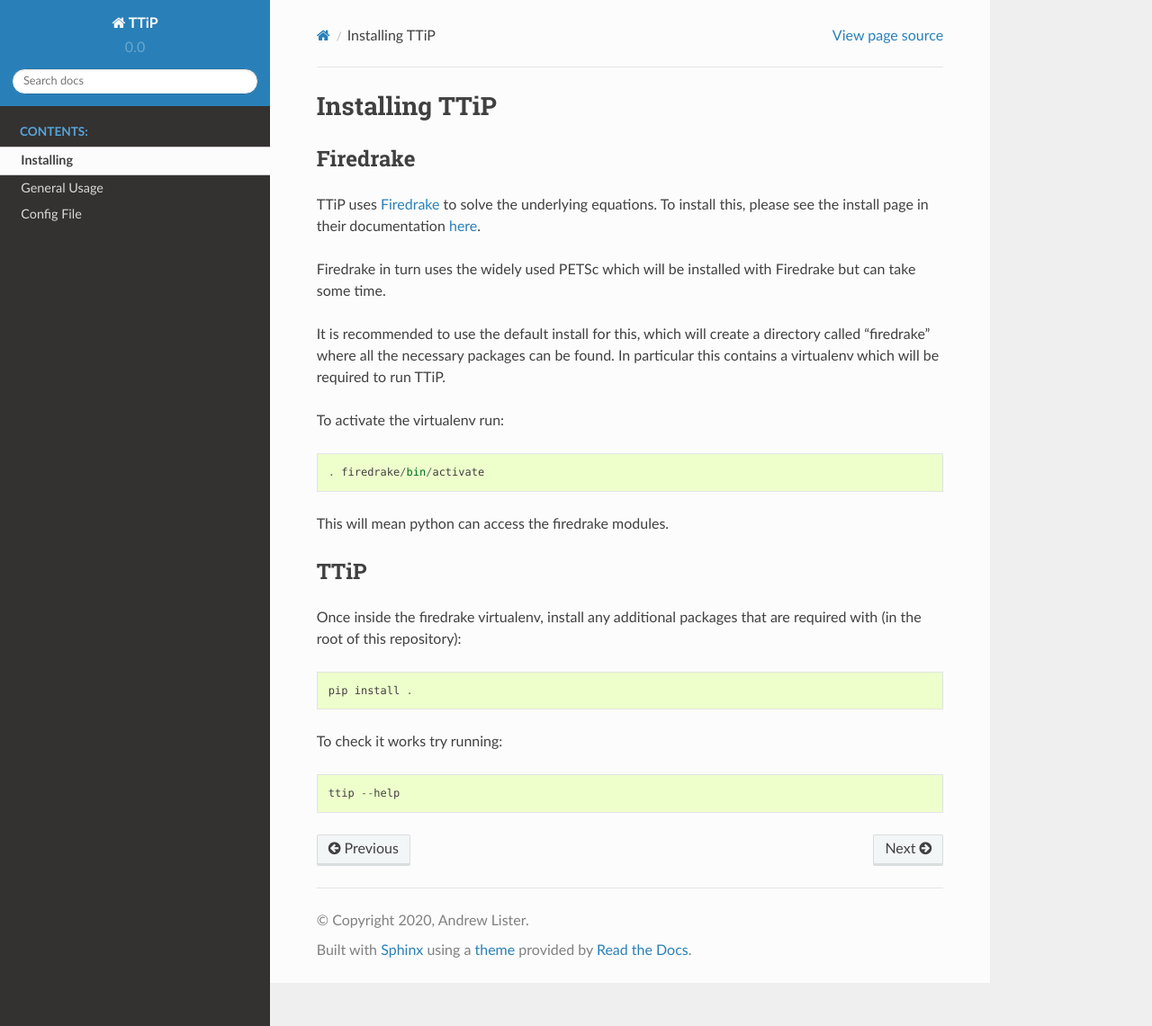
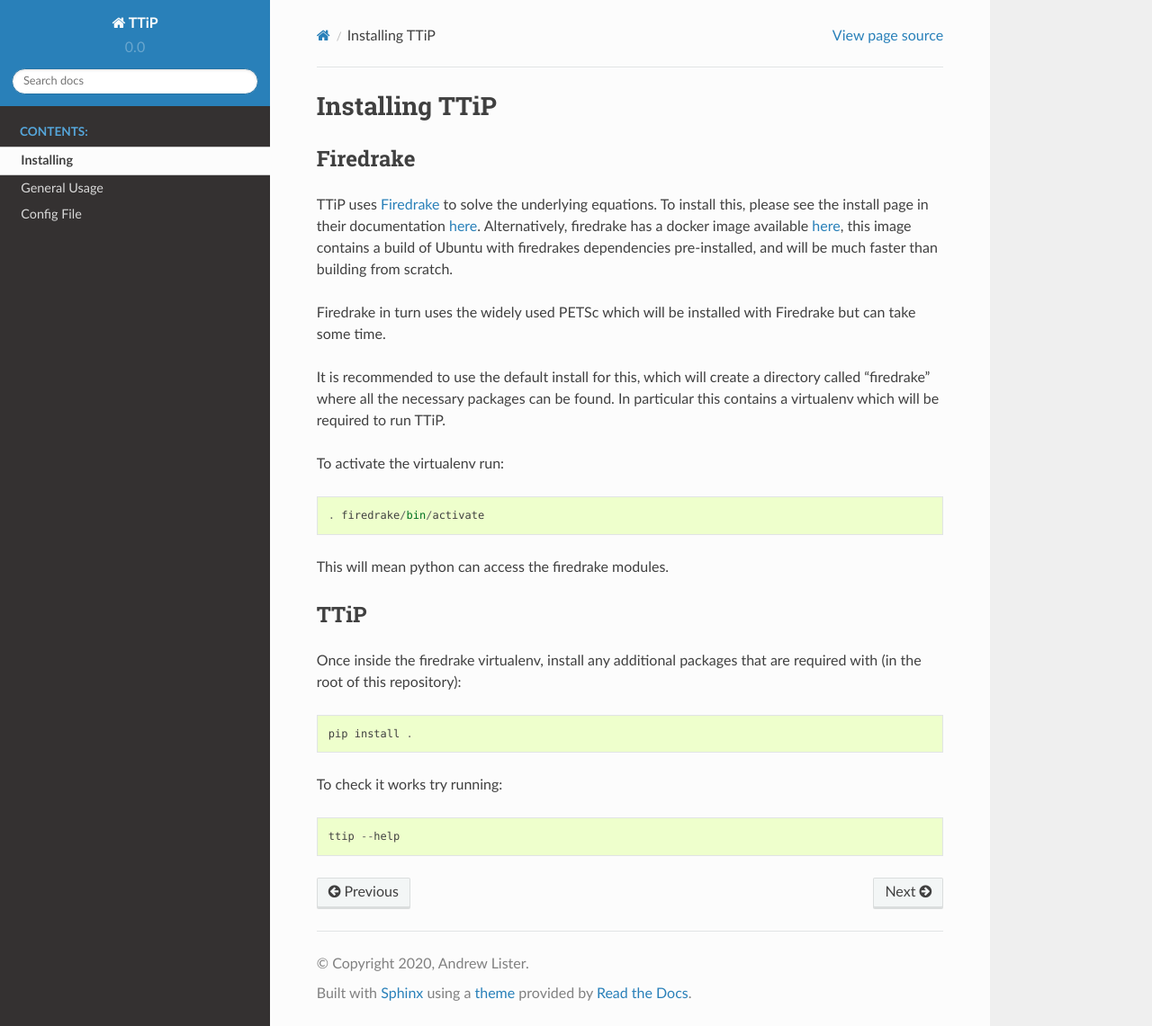
Before and after one commit to AndrewLister-STFC/TTiP, a Sphinx documentation site: the page built from docs/users/installing.rst, in a window 1280 px wide and 1141 px high. Shown: the whole window at 90% size. Built offline with Sphinx 7.4.7 and the Read the Docs theme 2.0.0, drawn with Linux system fonts in a browser that asks for light colours; formulas are drawn with MathJax 3.

Commit message:
Add mention of firedrake docker image in docs.

```diff
--- a/docs/users/installing.rst
+++ b/docs/users/installing.rst
@@ -9,6 +9,10 @@
 TTiP uses `Firedrake <https://firedrakeproject.org/index.html>`__
 to solve the underlying equations. To install this, please see the install page
 in their documentation `here <https://firedrakeproject.org/download.html>`__.
+Alternatively, firedrake has a docker image available
+`here <https://hub.docker.com/r/firedrakeproject/firedrake/>`__, this image
+contains a build of Ubuntu with firedrakes dependencies pre-installed,
+and will be much faster than building from scratch.
 
 Firedrake in turn uses the widely used PETSc which will be installed with
 Firedrake but can take some time.
```
